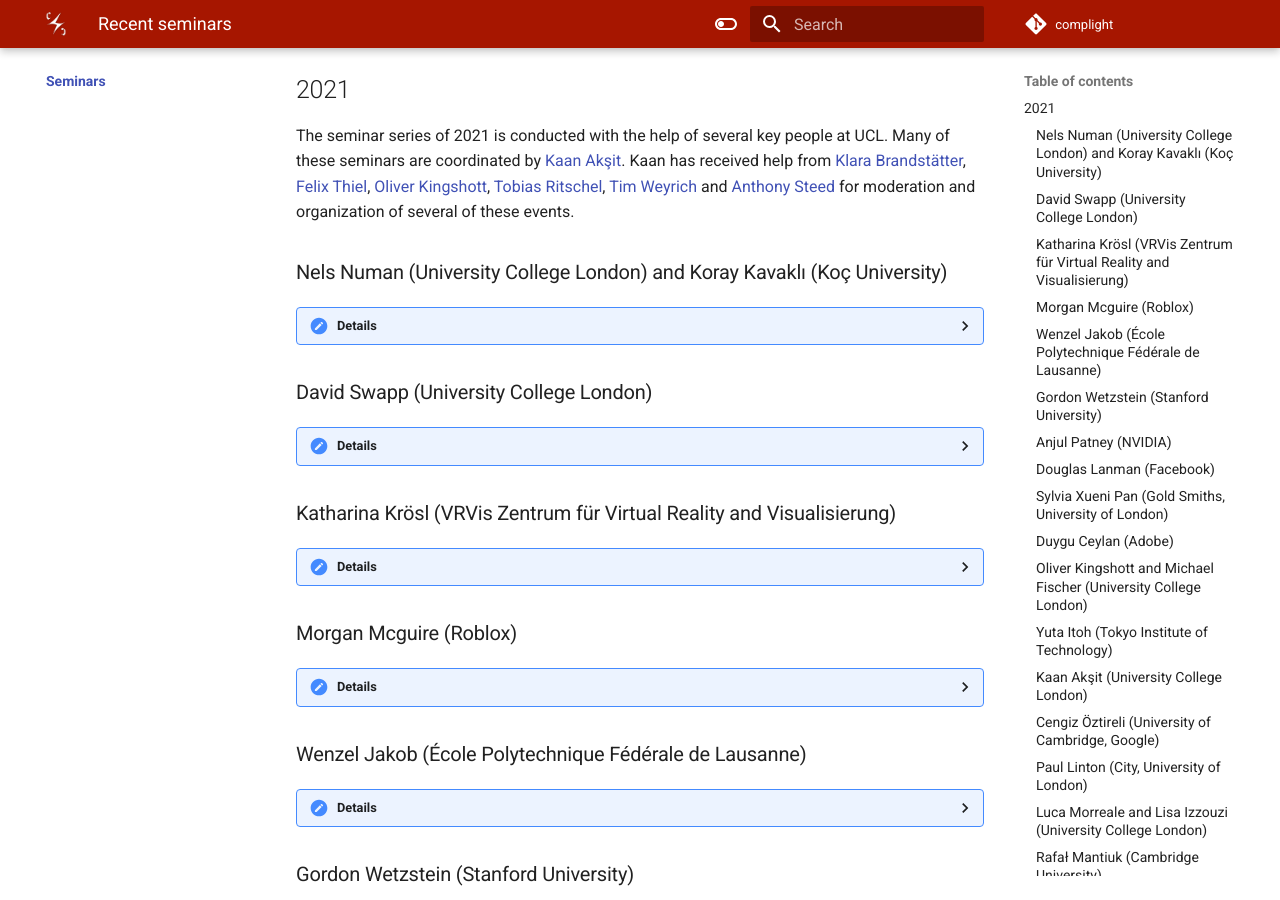
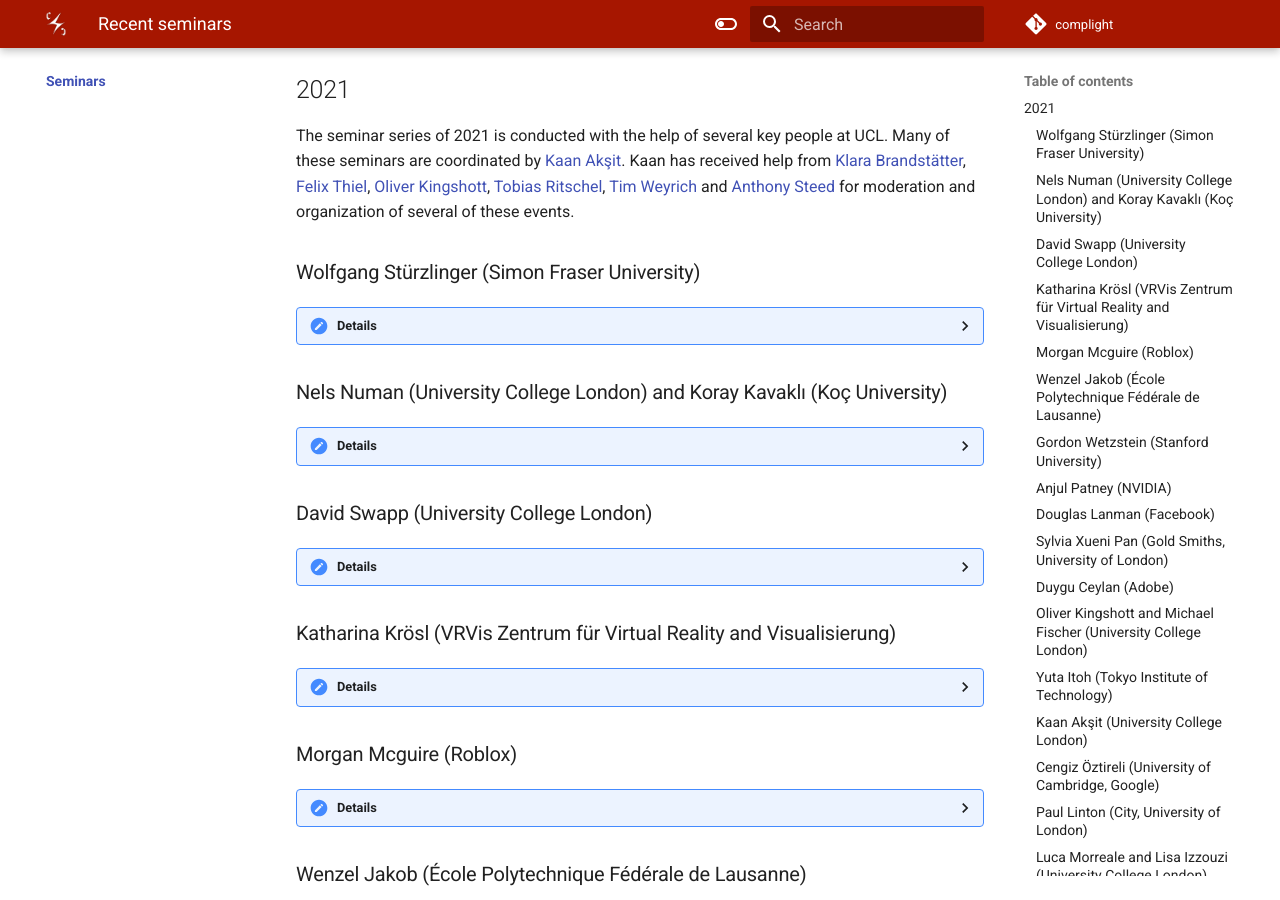
Before and after one commit to complight/complight.github.io, an MkDocs documentation site: the page built from docs/seminars/index.md, in a window 1280 px wide and 900 px high, scrolled down 423 px. Built offline with MkDocs 1.6.1 and Material for MkDocs 9.7.7, drawn with Linux system fonts in a browser that asks for light colours.

Commit message:
Updating weekly seminar website.

```diff
--- a/docs/seminars/index.md
+++ b/docs/seminars/index.md
@@ -10,6 +10,21 @@ Overall, seminars are a blend of internal and external presenters.
 The seminar series of 2021 is conducted with the help of several key people at UCL.
 Many of these seminars are coordinated by [Kaan Akşit](https://kaanaksit.com).
 Kaan has received help from [Klara Brandstätter](https://www.linkedin.com/in/klara-brandst%C3%A4tter-79b72820b?lipi=urn%3Ali%3Apage%3Ad_flagship3_profile_view_base_contact_details%3BxbCdu1E4RmWqTPAsdCipMw%3D%3D), [Felix Thiel](https://www.linkedin.com/in/felix-thiel-97a22215a?lipi=urn%3Ali%3Apage%3Ad_flagship3_profile_view_base_contact_details%3BGgHpsDNOTWeGPFWcUC5M6A%3D%3D), [Oliver Kingshott](http://oliver.kingshott.com/), [Tobias Ritschel](https://www.homepages.ucl.ac.uk/~ucactri/), [Tim Weyrich](https://reality.cs.ucl.ac.uk/weyrich.html) and [Anthony Steed](https://wp.cs.ucl.ac.uk/anthonysteed/) for moderation and organization of several of these events.
+
+
+### Wolfgang Stürzlinger (Simon Fraser University)
+??? Details
+    **Date:**
+    17th November 2021
+
+    **Presenter:** Wolfgang Stürzlinger, Professor at Simon Fraser University
+
+
+    **Title:** Current Challenges and Solutions for Virtual and Augmented Reality
+
+
+    **Watch:** [Recording (Password protected)](https://liveuclac-my.sharepoint.com/:v:/g/personal/ucackak_ucl_ac_uk/EUNrfimPuj9Lu5P7IWsJ2p4BT6gcxqRBtotIUqyHHYaTeA?e=SnLtwb)
+
 
 
 ### Nels Numan (University College London) and Koray Kavaklı (Koç University)
```
Also changed, not shown: other parts of docs/seminars/index.md (+1 -1 lines).
